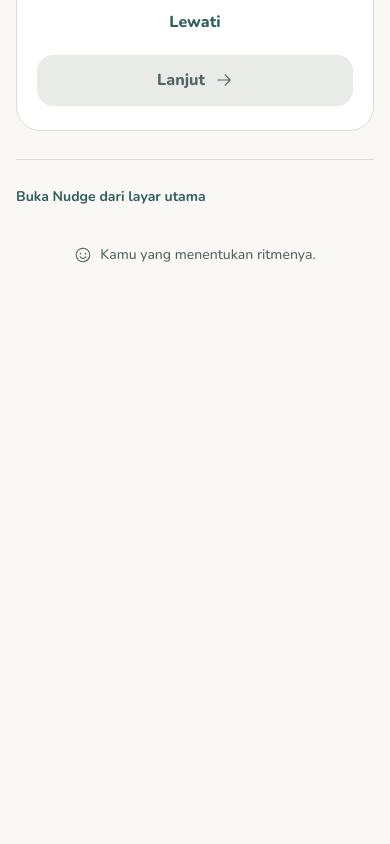
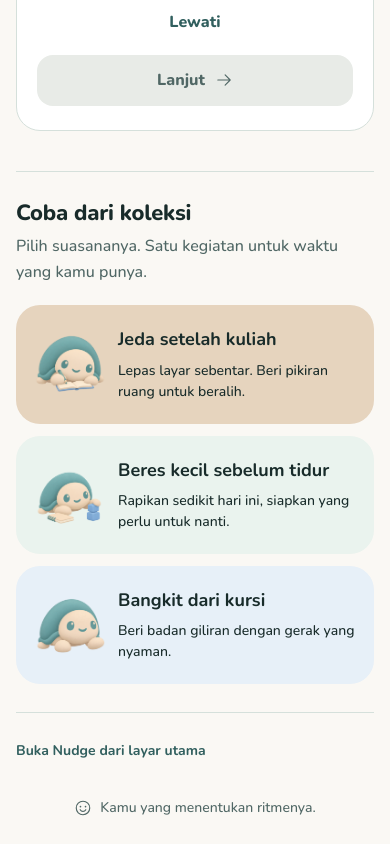
Before and after one commit to Fabverse0/Nudge, a Next.js app: page /app in a window 390 px wide. Shown: the part 1149-1993 px from the top of the page. Before the commit the page ends 1439 px from the top, so only its background shows below. Built offline with nearby package versions, Linux system fonts and the light colour scheme.

Commit message:
feat(app): browse themed collections by available time

```diff
--- a/src/components/activity/activity-app.tsx
+++ b/src/components/activity/activity-app.tsx
@@ -47,6 +47,8 @@ import {
 } from "@/lib/timer/timer";
 import { updateMood } from "@/lib/session/session";
 import { pickQuickActivity } from "@/lib/recommendation/quick";
+import { findCollection, type Collection } from "@/lib/activities/collections";
+import { CollectionFlow, CollectionPicker } from "./collection-flow";
 import { useLocalData } from "./use-local-data";
 import { ReminderPanel } from "./reminder-panel";
 import { InstallGuide } from "../install-guide";
@@ -82,6 +84,8 @@ export function ActivityApp({
     "normal" | "quick" | "collection" | "saved"
   >("normal");
   const [seenQuickIds, setSeenQuickIds] = useState<string[]>([]);
+  const [collectionId, setCollectionId] = useState<string | null>(null);
+  const selectedCollection = findCollection(collectionId);
   const [timer, setTimer] = useState<Timer | null>(null);
   const [now, setNow] = useState(0);
   const [formError, setFormError] = useState("");
@@ -130,7 +134,7 @@ export function ActivityApp({
 
   function getContext(): Context | null {
     return goal && minutes
-      ? { goal, minutes, mood, energy, place, tools }
+      ? { goal, minutes, mood, energy, place, tools, collectionId }
       : null;
   }
   function suggest(nextFeedback = feedback) {
@@ -146,6 +150,7 @@ export function ActivityApp({
     setScreen("suggestion");
   }
   function quickSuggest(nextFeedback = feedback) {
+    setCollectionId(null);
     const item = pickQuickActivity(seenQuickIds, nextFeedback.rejected);
     setEntryMode("quick");
     setFromFavorite(false);
@@ -184,6 +189,7 @@ export function ActivityApp({
     else suggest(next);
   }
   function openFavorite(item: Activity) {
+    setCollectionId(null);
     setEntryMode("saved");
     const favorite: Suggestion = {
       activity: item,
@@ -198,6 +204,7 @@ export function ActivityApp({
     setScreen("suggestion");
   }
   function backToStart(message = "") {
+    setCollectionId(null);
     setEntryMode("normal");
     setSelectionStep("mood");
     setScreen("choose");
@@ -209,6 +216,22 @@ export function ActivityApp({
     backToStart(
       "Kegiatan selesai. Kamu bisa memilih kegiatan berikutnya kapan saja.",
     );
+  }
+  function chooseCollection(collection: Collection) {
+    setCollectionId(collection.id);
+    setEntryMode("collection");
+    setGoal(collection.goal);
+    setMinutes(null);
+    setMood(null);
+    setEnergy(null);
+    setPlace("any");
+    setTools("any");
+    resetRejected();
+    setFormError("");
+    setSelectionStep("time");
+    setScreen("choose");
+    heading.current?.focus({ preventScroll: true });
+    window.scrollTo({ top: 0 });
   }
 
   return (
@@ -295,7 +318,11 @@ export function ActivityApp({
             <>
               <div className="app-intro selection-intro">
                 <div>
-                  <h1>Mau mulai dari apa?</h1>
+                  <h1>
+                    {selectedCollection
+                      ? selectedCollection.title
+                      : "Mau mulai dari apa?"}
+                  </h1>
                   <p className="muted">
                     Pilih yang terasa pas. Satu kegiatan kecil dulu.
                   </p>
@@ -325,6 +352,18 @@ export function ActivityApp({
                   <StepTrail />
                 </div>
               </div>
+              {selectedCollection ? (
+                <CollectionFlow
+                  collection={selectedCollection}
+                  minutes={minutes}
+                  onMinutes={(value) => {
+                    setMinutes(value);
+                    resetRejected();
+                  }}
+                  onSubmit={() => suggest()}
+                  onExit={() => backToStart()}
+                />
+              ) : (
                 <SelectionFlow
                   step={selectionStep}
                   onStepChange={(next) => {
@@ -364,6 +403,10 @@ export function ActivityApp({
                   onSubmit={() => suggest()}
                   error={formError}
                 />
+              )}
+              {!selectedCollection && selectionStep === "mood" && (
+                <CollectionPicker onPick={chooseCollection} />
+              )}
             </>
           )}
           {screen === "suggestion" && (
--- a/src/components/activity/activity-studio.css
+++ b/src/components/activity/activity-studio.css
@@ -21,6 +21,77 @@
 }
 .app-studio .quick-entry p {
   margin-top: 8px;
+}
+
+.app-studio .collection-picker {
+  margin-top: 40px;
+  padding-top: 28px;
+  border-top: 1px solid var(--subtle);
+}
+.app-studio .collection-picker h2 {
+  font-size: 1.375rem;
+}
+.app-studio .collection-picker > p {
+  margin: 8px 0 20px;
+}
+.app-studio .collection-grid {
+  display: grid;
+  grid-template-columns: repeat(3, minmax(0, 1fr));
+  gap: 12px;
+}
+.app-studio .collection-option {
+  display: flex;
+  flex-direction: column;
+  align-items: flex-start;
+  gap: 12px;
+  min-width: 0;
+  padding: 20px 16px;
+  border: 2px solid transparent;
+  border-radius: 24px;
+  color: var(--ink);
+  background: var(--selection);
+  text-align: left;
+}
+.app-studio .collection-option.reflect {
+  background: var(--sand);
+}
+.app-studio .collection-option.move {
+  background: #e7f0f8;
+}
+.app-studio .collection-option:hover {
+  border-color: var(--action);
+}
+.app-studio .collection-option > span {
+  display: flex;
+  flex-direction: column;
+  gap: 8px;
+}
+.app-studio .collection-option strong {
+  font-size: 1.125rem;
+  line-height: 1.35;
+}
+.app-studio .collection-option .small {
+  font-weight: 500;
+  line-height: 1.5;
+}
+.app-studio .energy-options .choice > svg {
+  flex-shrink: 0;
+  color: var(--action);
+}
+
+@media (max-width: 600px) {
+  .app-studio .collection-grid {
+    grid-template-columns: 1fr;
+  }
+  .app-studio .collection-option {
+    flex-direction: row;
+    align-items: center;
+  }
+  .app-studio .collection-option .turtle-mascot {
+    flex-shrink: 0;
+    width: 72px;
+    height: 72px;
+  }
 }
 
 .app-studio .app-nav {
--- /dev/null
+++ b/src/components/activity/collection-flow.tsx
@@ -0,0 +1,109 @@
+"use client";
+import { CheckCircleIcon, ClockIcon } from "@phosphor-icons/react";
+import { collections, type Collection } from "@/lib/activities/collections";
+import { TurtleMascot } from "@/components/ui/turtle-mascot";
+
+export function CollectionPicker({
+  onPick,
+}: {
+  onPick: (collection: Collection) => void;
+}) {
+  return (
+    <section className="collection-picker" aria-labelledby="collections-title">
+      <h2 id="collections-title">Coba dari koleksi</h2>
+      <p className="muted">
+        Pilih suasananya. Satu kegiatan untuk waktu yang kamu punya.
+      </p>
+      <div className="collection-grid">
+        {collections.map((collection) => (
+          <button
+            className={`collection-option ${collection.goal}`}
+            key={collection.id}
+            onClick={() => onPick(collection)}
+          >
+            <TurtleMascot
+              pose={
+                collection.goal === "reflect"
+                  ? "journal"
+                  : collection.goal === "productive"
+                    ? "tidy"
+                    : "move"
+              }
+              size={88}
+            />
+            <span>
+              <strong>{collection.title}</strong>
+              <span className="small">{collection.description}</span>
+            </span>
+          </button>
+        ))}
+      </div>
+    </section>
+  );
+}
+
+export function CollectionFlow({
+  collection,
+  minutes,
+  onMinutes,
+  onSubmit,
+  onExit,
+}: {
+  collection: Collection;
+  minutes: 2 | 5 | 10 | null;
+  onMinutes: (minutes: 2 | 5 | 10) => void;
+  onSubmit: () => void;
+  onExit: () => void;
+}) {
+  return (
+    <form
+      className="selection-flow context-form"
+      onSubmit={(event) => {
+        event.preventDefault();
+        if (minutes) onSubmit();
+      }}
+    >
+      <p>{collection.description}</p>
+      <fieldset>
+        <legend className="selection-question">Ada waktu berapa lama?</legend>
+        <div className="duration-options">
+          {([2, 5, 10] as const).map((value) => (
+            <label className="choice duration-choice" key={value}>
+              <input
+                type="radio"
+                name="collection-duration"
+                checked={minutes === value}
+                onChange={() => onMinutes(value)}
+              />
+              <ClockIcon
+                className="duration-clock"
+                size={24}
+                aria-hidden="true"
+              />
+              <strong>{value}</strong>
+              <span>menit</span>
+              <CheckCircleIcon
+                className="selection-check"
+                weight="fill"
+                size={22}
+                aria-hidden="true"
+              />
+            </label>
+          ))}
+        </div>
+      </fieldset>
+      <p className="field-hint">
+        Kamu akan mendapat satu saran dari koleksi ini. Boleh ganti kalau belum
+        cocok.
+      </p>
+      <div className="selection-actions">
+        <button type="button" className="button secondary" onClick={onExit}>
+          Kembali ke semua kegiatan
+        </button>
+        <button type="submit" className="button primary" disabled={!minutes}>
+          Cari kegiatan kecil
+        </button>
+      </div>
+    </form>
+  );
+}
```
Lines whose indentation alone changed are shown as unchanged.
